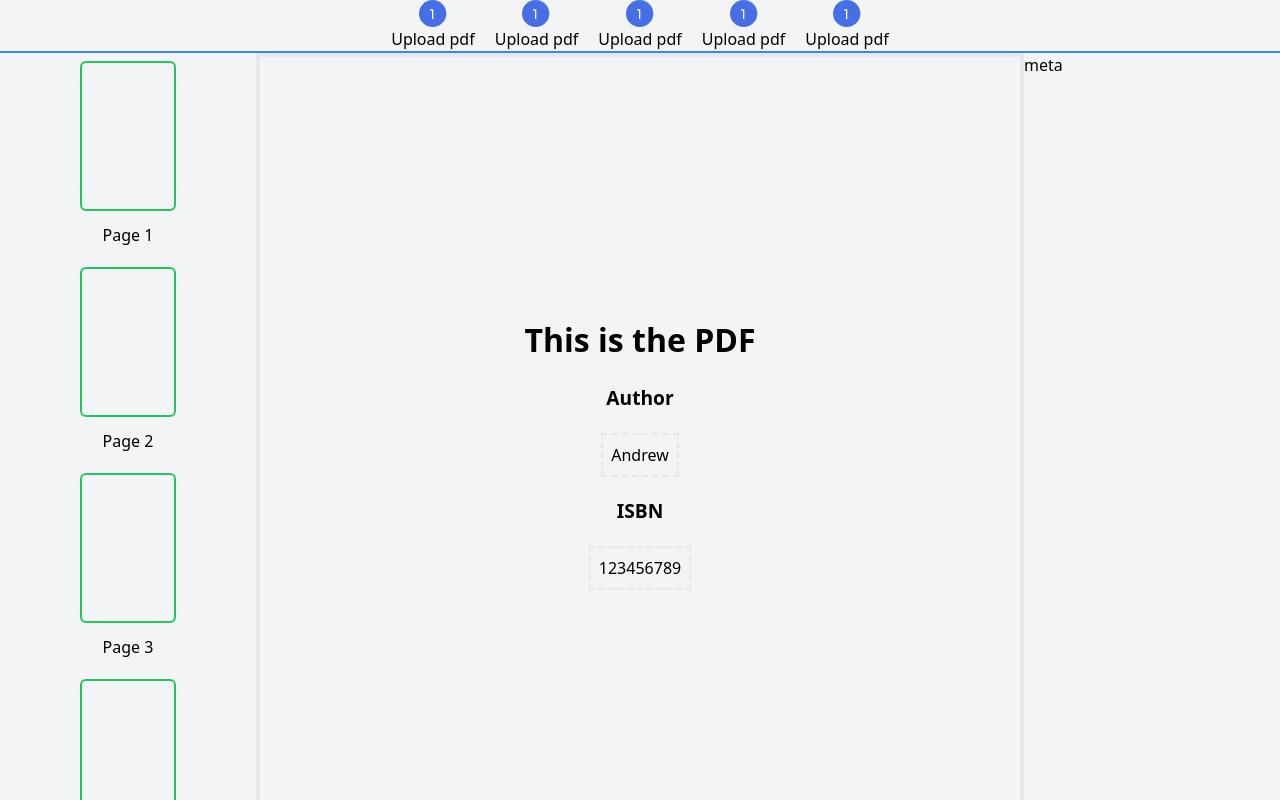
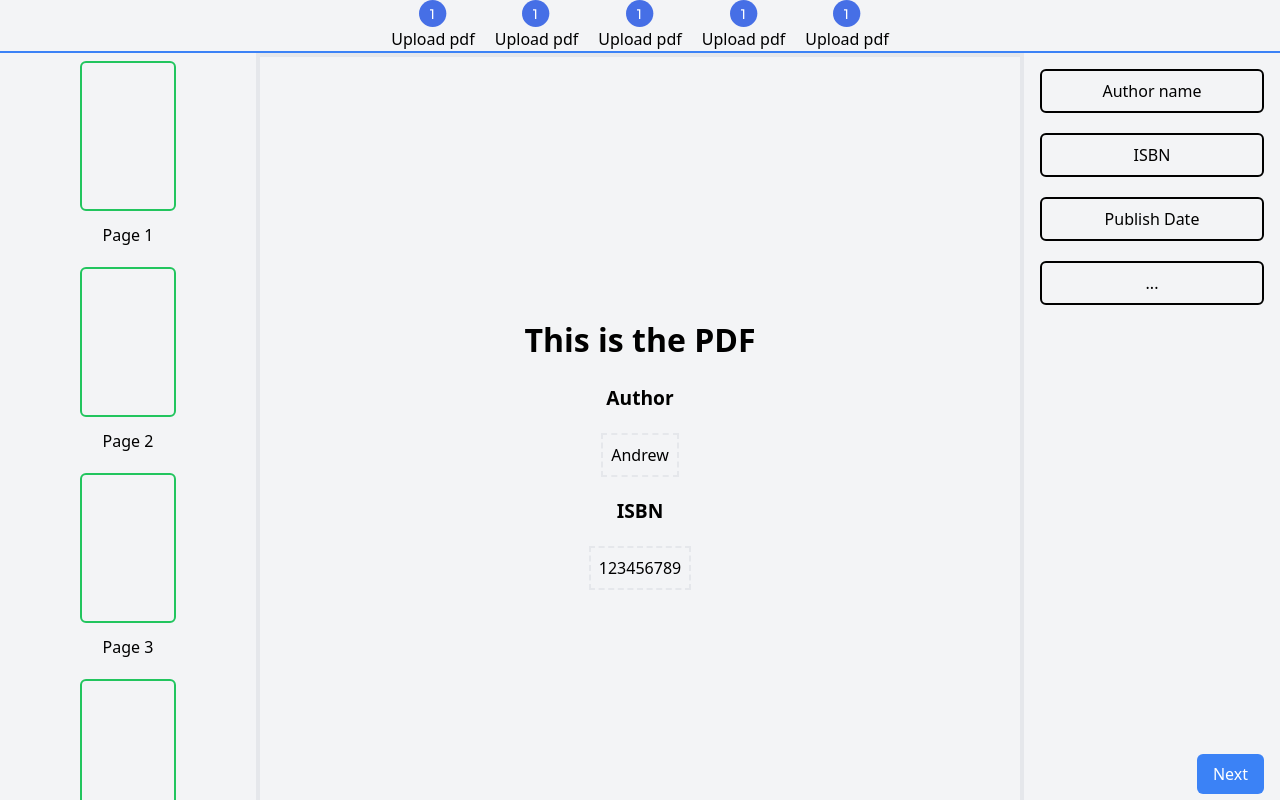
Before and after one commit to hatekisam/pdf_processor, a Next.js app: page / in a window 1280 px wide. Both pictures are taken after a click on the button "Next". Built offline with nearby package versions, Linux system fonts and the light colour scheme.

Commit message:
done with meta sidebar

```diff
--- a/src/components/App.tsx
+++ b/src/components/App.tsx
@@ -214,8 +214,19 @@ const App = () => {
                                                 </div>
                                         </div>
 
-                                        <div className=" h-full w-[20%]">
-                                                meta
+                                        <div className=" h-full w-[20%] flex flex-col overflow-auto p-4 gap-5">
+                                                <div className='w-full p-2 rounded-md border-2 border-black text-center gap-4 overflow-auto'>
+                                                        <h1>Author name</h1>
+                                                </div>
+                                                <div className='w-full p-2 rounded-md border-2 border-black text-center'>
+                                                        <h1>ISBN</h1>
+                                                </div>
+                                                <div className='w-full p-2 rounded-md border-2 border-black text-center'>
+                                                        <h1>Publish Date</h1>
+                                                </div>
+                                                <div className='w-full p-2 rounded-md border-2 border-black text-center'>
+                                                        <h1>...</h1>
+                                                </div>
                                         </div>
                                 </div>
                         </div>
@@ -253,7 +264,7 @@ const App = () => {
                                 <div className="h-full ">
                                         {tabs[activeTab]()}
                                 </div>
-                                <div className="h-[50px] ">
+                                <div className="h-[50px]  absolute bottom-0 w-full">
                                         <div className="flex flex-row justify-between items-center px-4 py-1">
                                                 <div></div>
                                                 <button onClick={() => setActiveTab(activeTab + 1)} className='px-4 py-2 rounded-md bg-blue-500 text-white'>Next</button>
```
